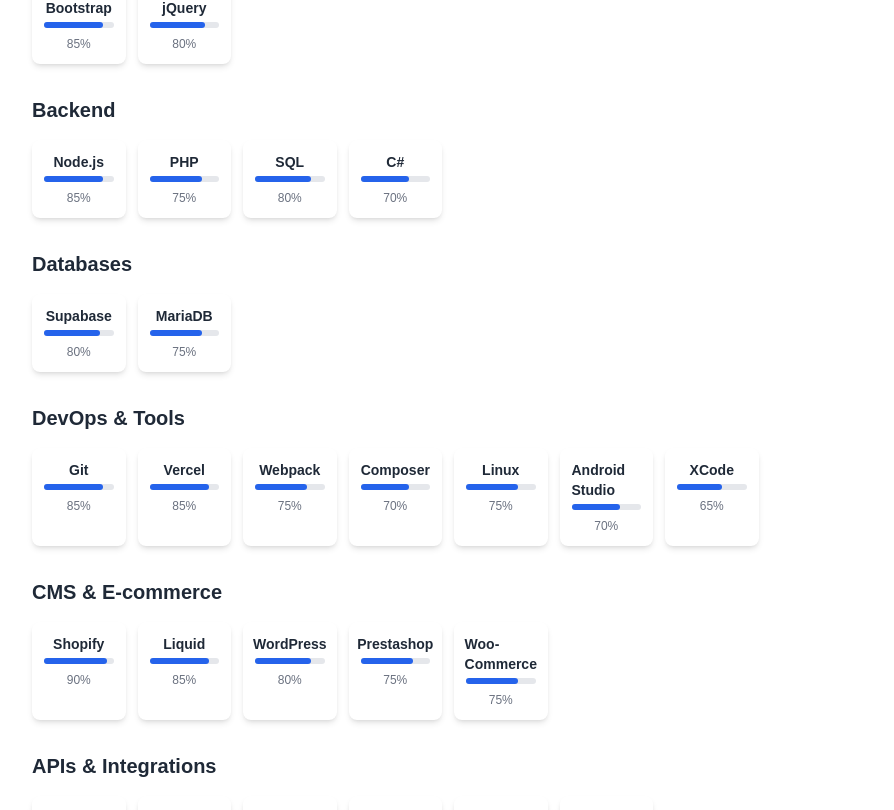
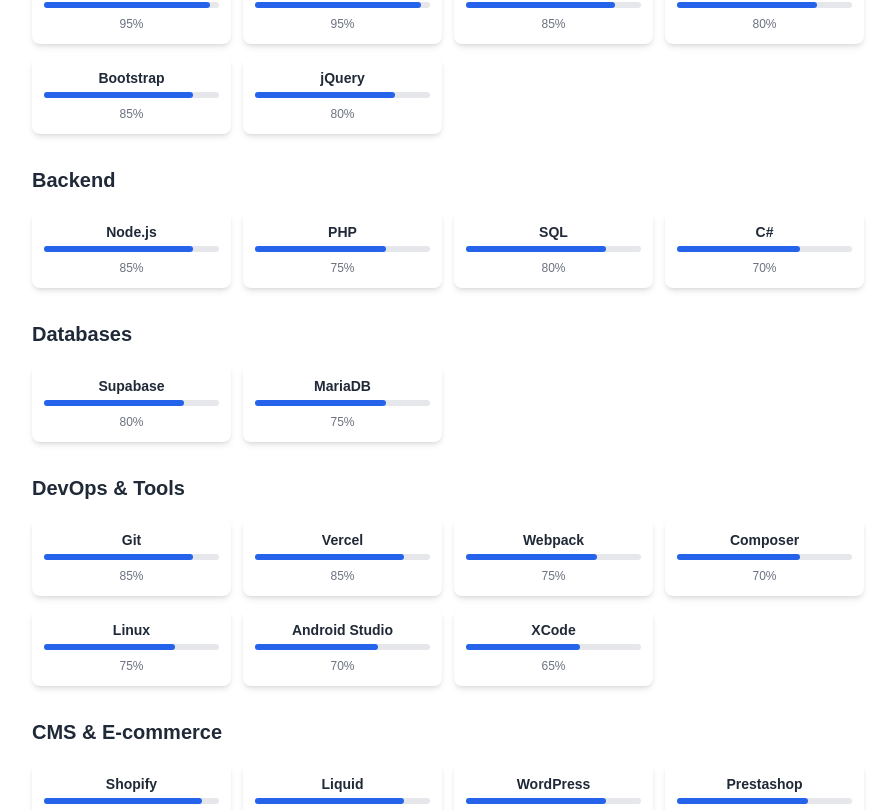
Before and after one commit to vitaliibabynin/curriculum-vitae, a Next.js app: page / in a window 1280 px wide. Shown: the part 6605-7415 px from the top of the page, without its empty margins (192-1086 px from the left). Built offline with nearby package versions, Linux system fonts and the light colour scheme.

Commit message:
Skills can be max 4 per line

```diff
--- a/app/data.ts
+++ b/app/data.ts
@@ -238,7 +238,7 @@
       { name: "Liquid", level: 85 },
       { name: "WordPress", level: 80 },
       { name: "Prestashop", level: 75 },
-      { name: "Woo-Commerce", level: 75 },
+      { name: "WooCommerce", level: 75 },
     ]
   },
   {
--- a/components/skills-section.tsx
+++ b/components/skills-section.tsx
@@ -33,7 +33,7 @@
       {categories.map((category, index) => (
         <div key={index} className="mb-8">
           <h3 className="text-xl font-bold mb-4">{category.name}</h3>
-          <div className="grid grid-cols-2 sm:grid-cols-4 md:grid-cols-6 lg:grid-cols-8 gap-3">
+          <div className="grid grid-cols-2 sm:grid-cols-4 md:grid-cols-4 lg:grid-cols-4 gap-3">
             {category.skills.map((skill, skillIndex) => (
               <SkillBadge key={skillIndex} {...skill} />
             ))}
```
